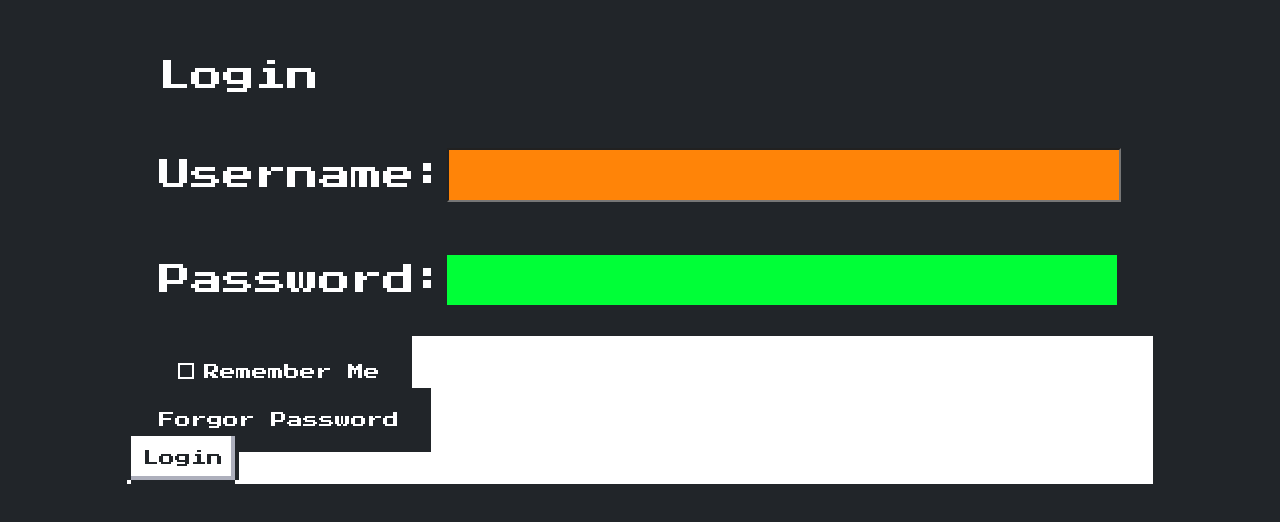
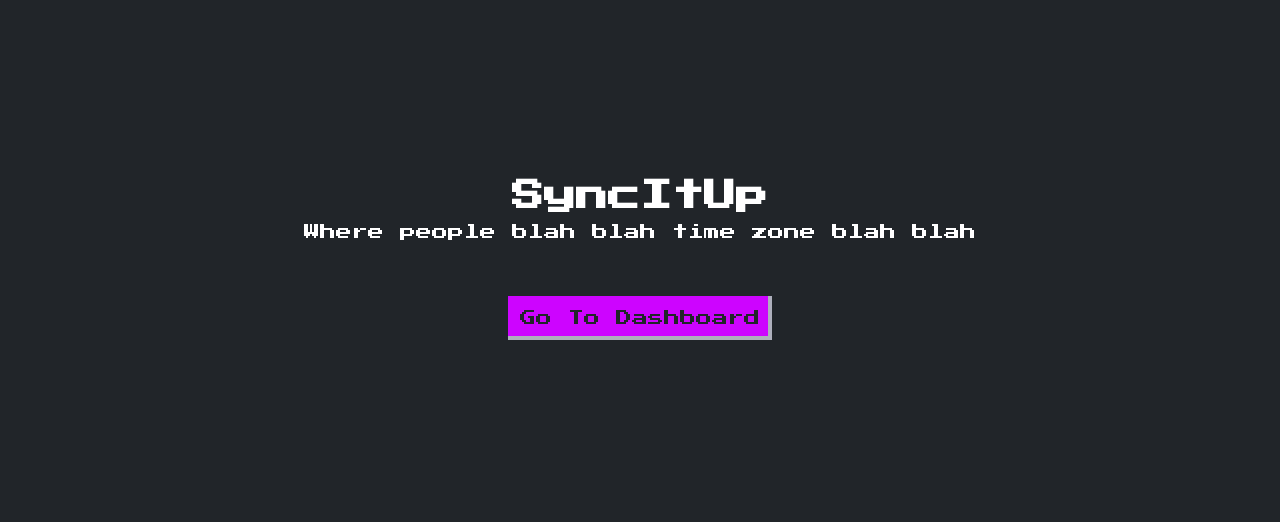
Before and after one commit to Aseel-Sh/HackUNT, a React (Vite) app in the folder FrontEnd/: page / in a window 1280 px wide. Shown: the part 144-666 px from the top of the page. Built offline with nearby package versions, Linux system fonts and the light colour scheme.

Commit message:
Implemented basic Landing Page Layout

```diff
--- a/FrontEnd/src/landingpage.jsx
+++ b/FrontEnd/src/landingpage.jsx
@@ -1,12 +1,46 @@
 import { useState } from 'react'
-import './styling.css'
+import './styling.css';
 import 'nes.css/css/nes.min.css';
 
 export default function LandingPage() {
-    <>
 
+    return (
+        <>
+        <div className="nes-container is-dark with-title is-centered"
+        style={{
+            textAlign: 'center',
+            justifyContent: 'center',
+            alignContent: 'center',
+            backgroundColor: '#212529',
+            border: '0',
+            margin: '0'
+
+        }}>
+            <h1
+            style={{
+                textAlign: 'center',
+                border: '0',
+                margin: '0'
+            }}
+            >SyncItUp</h1>
+            <p>Where people blah blah time zone blah blah</p>
+
+        </div>
+        <div className="nes-container is-dark is-centered" style={{
+            textAlign: 'center',
+            border: '0',
+            margin: '0'
+        }}>
+
+            <button className="nes-btn" style={{
+                backgroundColor: "#CD04FF",
+                boxShadow: "0"
+            }}>Go To Dashboard</button>
+        </div>
 
 
 
     </>
-};
+    );
+
+}
--- a/FrontEnd/src/main.jsx
+++ b/FrontEnd/src/main.jsx
@@ -1,9 +1,10 @@
 import { StrictMode } from 'react'
 import { createRoot } from 'react-dom/client'
-import App from './signIn.jsx'
+/* import App from './signIn.jsx' */
+import App from './landingpage.jsx'
 
 createRoot(document.getElementById('root')).render(
   <StrictMode>
-    <App />
+    <App/>
   </StrictMode>,
 )
--- a/FrontEnd/src/styling.css
+++ b/FrontEnd/src/styling.css
@@ -60,3 +60,7 @@ input[type="checkbox"] {
     margin-right: 1rem; /* Space between checkbox and label */
     cursor: pointer; /* Change cursor to pointer */
   }
+
+.root {
+    background-color: #212529;
+}
```
